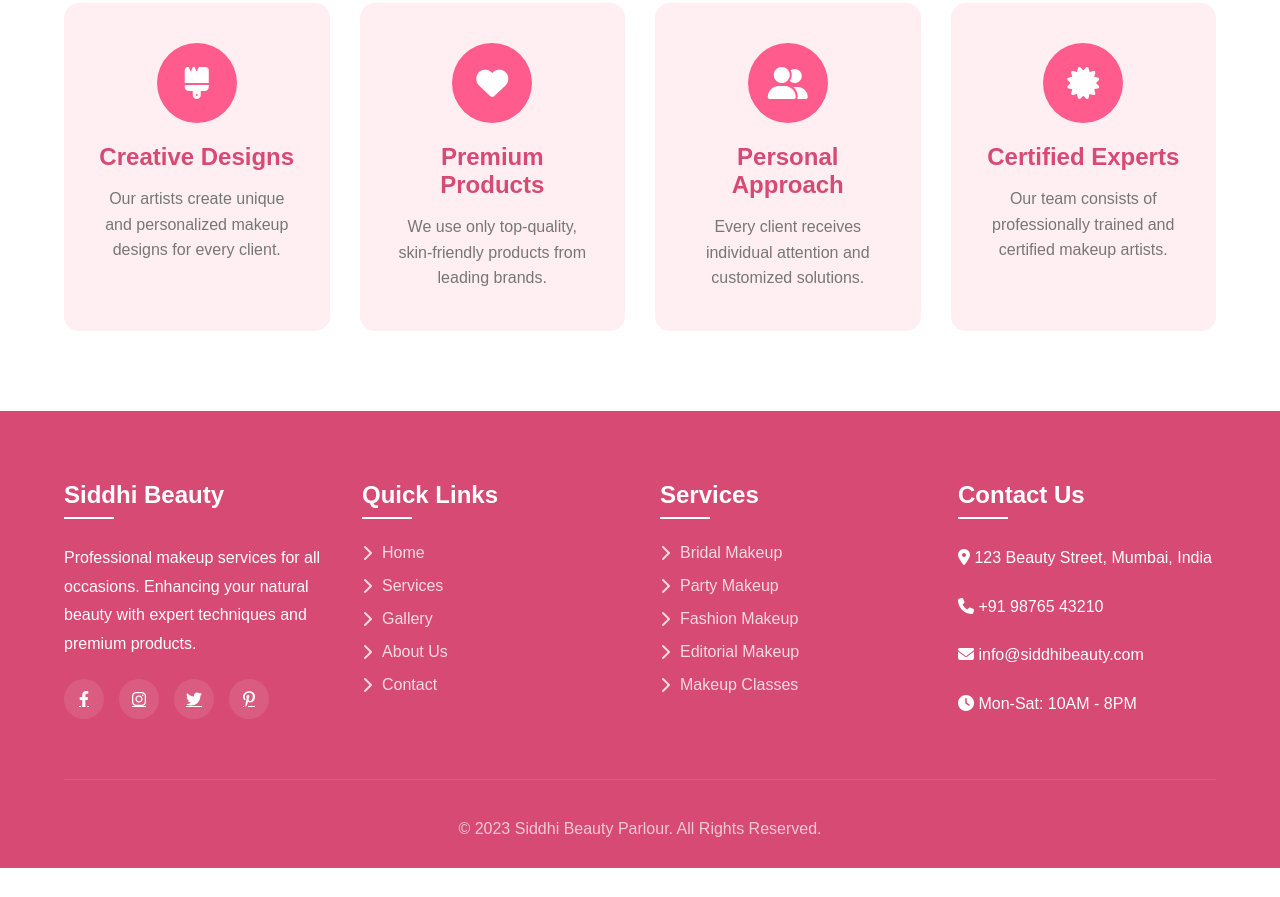
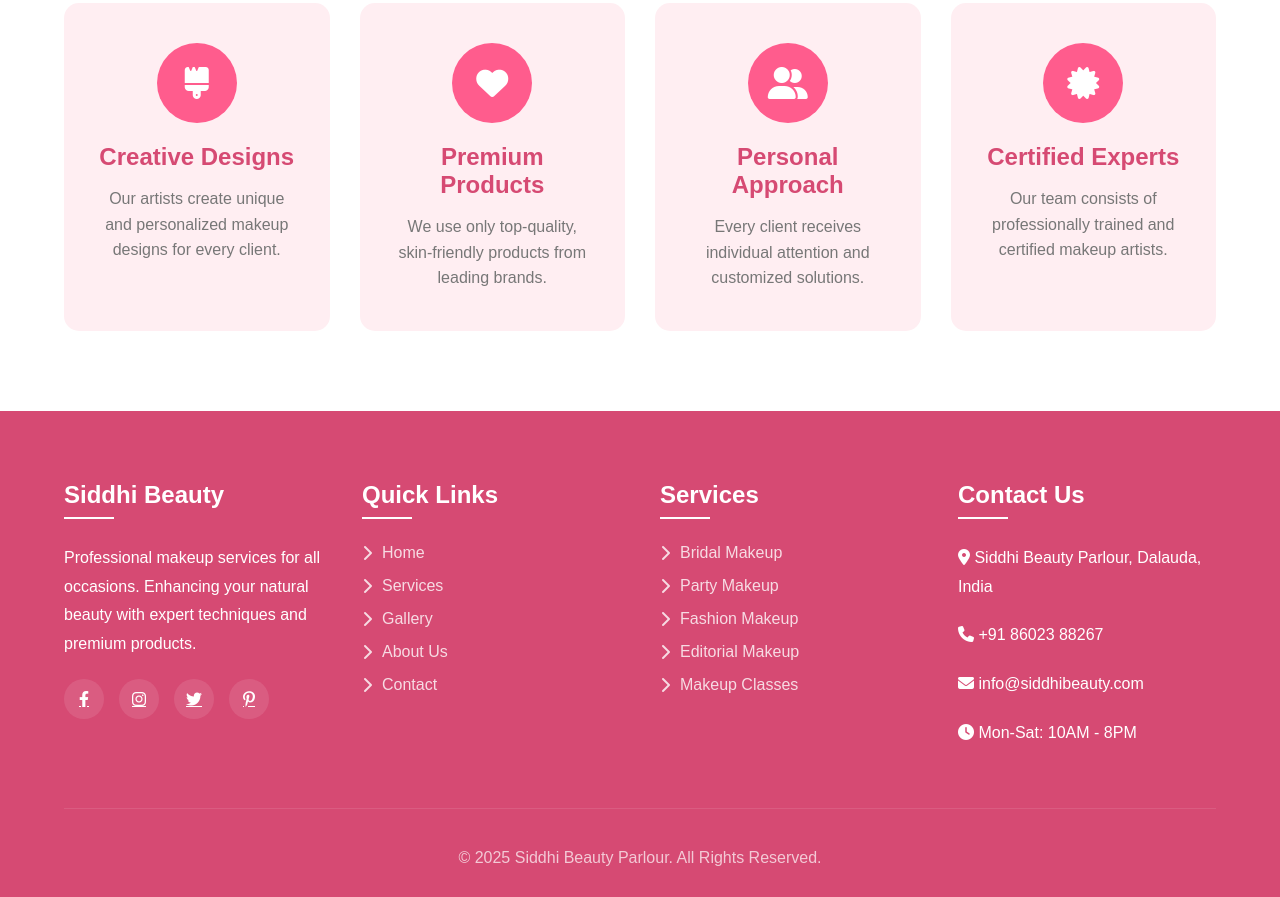
Before and after one commit to thevaibhavrr/siddhi, a plain HTML site: page index.html in a window 1280 px wide. Shown: the part 3190-4087 px from the top of the page. Before the commit the page ends 4058 px from the top, so only its background shows below. Drawn offline with Linux system fonts and the light colour scheme.

Commit message:
update image and more

```diff
--- a/index.html
+++ b/index.html
@@ -651,7 +651,9 @@
                 flex-wrap: wrap;
                 justify-content: center;
             }
-
+            .book-btn{
+                display: none;
+            }
             .nav-links li {
                 margin: 5px 10px;
             }
@@ -918,15 +920,15 @@
 
             <div class="footer-col">
                 <h3>Contact Us</h3>
-                <p><i class="fas fa-map-marker-alt"></i> 123 Beauty Street, Mumbai, India</p>
-                <p><i class="fas fa-phone"></i> +91 98765 43210</p>
+                <p><i class="fas fa-map-marker-alt"></i> Siddhi Beauty Parlour, Dalauda, India</p>
+                <p><i class="fas fa-phone"></i> +91 86023 88267</p>
                 <p><i class="fas fa-envelope"></i> info@siddhibeauty.com</p>
                 <p><i class="fas fa-clock"></i> Mon-Sat: 10AM - 8PM</p>
             </div>
         </div>
 
         <div class="copyright">
-            <p>&copy; 2023 Siddhi Beauty Parlour. All Rights Reserved.</p>
+            <p>&copy; 2025 Siddhi Beauty Parlour. All Rights Reserved.</p>
         </div>
     </footer>
 
```
